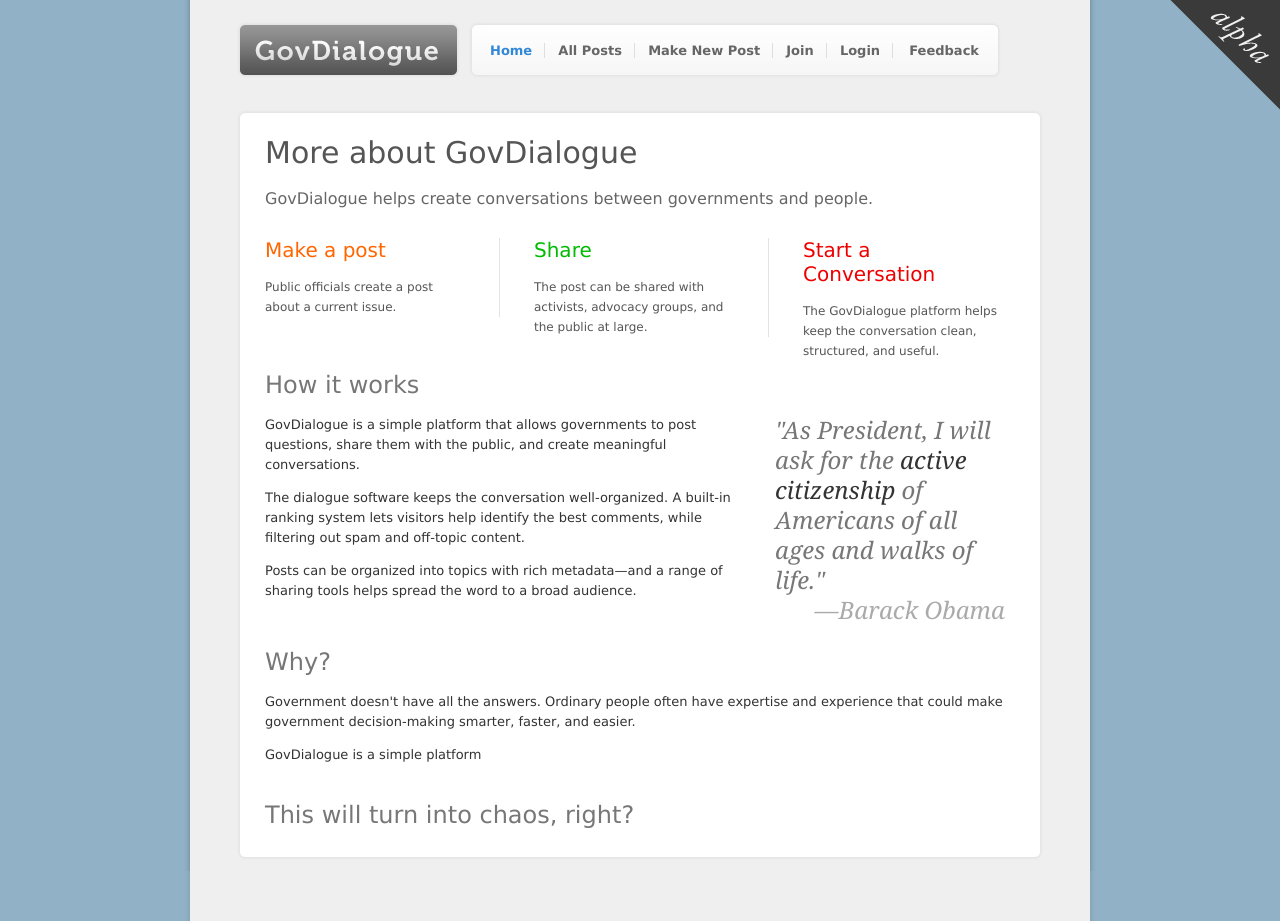
After one commit to qiemem/GovDialogue, a PHP site: page /about.php in a window 1280 px wide. The commit adds this page. Run offline with PHP 8.4, Linux system fonts and the light colour scheme.

Commit message:
About page

```diff
--- /dev/null
+++ b/html/alpha/about.php
@@ -0,0 +1,61 @@
+<?php
+
+// about.php
+
+require_once("header.php");
+require_once("lib/userdisplay.php");
+require_once("lib/sessionmanagement.php");
+printHeader("Title", "Keywords", "Description", "home");
+
+?>
+
+<h2>More about GovDialogue
+
+<p class="largeText">GovDialogue helps create conversations between governments and people.</p>
+
+<div class="midbox indexMidBoxOne">
+	<h3 class="one"><a href="makenewpost.php">Make a post</a></h3>
+    <p class="big">
+    	Public officials create a post about a current issue.
+    </p>
+</div>
+
+<div class="midbox indexMidBoxTwo">
+	<h3 class="two"><a href="makenewpost.php">Share</a></h3>
+    <p class="big">
+    	The post can be shared with activists, advocacy groups, and the public at large.
+    </p>
+</div>
+
+<div class="midbox indexMidBoxThree">
+	<h3 class="three"><a href="feedback.php">Start a Conversation</a></h3>
+    <p class="big">
+    	The GovDialogue platform helps keep the conversation clean, structured, and useful.
+    </p>
+</div>
+
+<h3>How it works</h3>
+
+<div class="quotation">"As President, I will ask for the <span class="emph">active citizenship</span> of Americans of all ages and walks of life."<br /><span class="obama">&mdash;Barack Obama</span><div class="clearBoth"></div></div>
+
+<p>GovDialogue is a simple platform that allows governments to post questions, share them with the public, and create meaningful conversations.</p>
+
+<p>The dialogue software keeps the conversation well-organized. A built-in ranking system lets visitors help identify the best comments, while filtering out spam and off-topic content.</p>
+
+<p>Posts can be organized into topics with rich metadata&mdash;and a range of sharing tools helps spread the word to a broad audience.
+
+<div class="clearBoth"></div>
+<br />
+
+<h3>Why?</h3>
+
+<p>Government doesn't have all the answers. Ordinary people often have expertise and experience that could make government decision-making smarter, faster, and easier.</p>
+<p>GovDialogue is a simple platform </p>
+<br />
+
+<h3>This will turn into chaos, right?</h3>
+
+
+<?php
+require_once("footer.php");
+?>
--- a/html/alpha/styles/global2.css
+++ b/html/alpha/styles/global2.css
@@ -17,7 +17,7 @@ body
 div.clearBoth { clear: both; }
 
 a, a:active, a:visited { color: #3287d7; }
-a:hover { color: #0685fd; }
+a:hover { color: #59adfd; }
 
 p
 {
@@ -43,6 +43,14 @@ h2
 	font-size: 30px;
 	padding: 0;
 	margin: 8px 0 24px 0;
+}
+
+h3
+{
+	color: #777777;
+	font-size: 24px;
+	padding: 0;
+	margin: 8px 0 16px 0;
 }
 
 .alphaTag {
@@ -190,3 +198,23 @@ div.footer div.footerContainer
 	padding: 0;
 	width: 750px;
 }
+
+
+
+/*about.php*/
+div.quotation
+{
+	width: 230px;
+	font-size: 24px;
+	color: #777777;
+	line-height: 30px;
+	float: right;
+	font-family: Georgia, "Times New Roman", Times, serif;
+	font-style: italic;
+	margin: 0 10px 0px 30px;
+	padding: 0;
+}
+
+div.quotation span.emph { color: #333333; }
+
+div.quotation span.obama { float: right; color: #AAAAAA; }
--- a/html/alpha/styles/index.css
+++ b/html/alpha/styles/index.css
@@ -5,6 +5,11 @@
 {
 	width: 430px;
 	float: left;
+}
+
+.indexLeft h2
+{
+	font-size: 36px;
 }
 
 .indexRight
@@ -51,6 +56,8 @@
 	font-size: 11px;
 }
 
+.midbox p.big { font-size: 12px; }
+
 .indexMidBoxOne
 {
 	float: left;
```
Also changed, not shown: html/alpha/index.php (+3 -4 lines), html/alpha/profile.php (+3 -4 lines).
